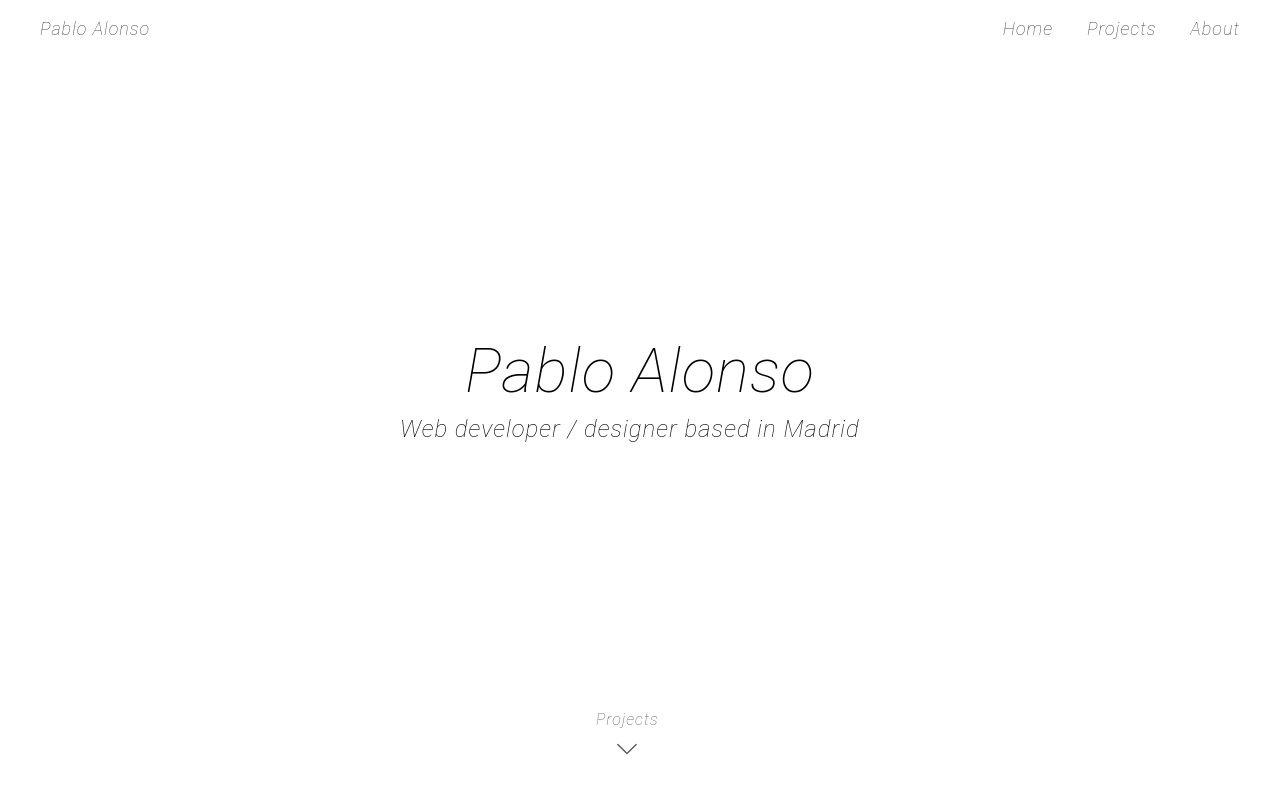
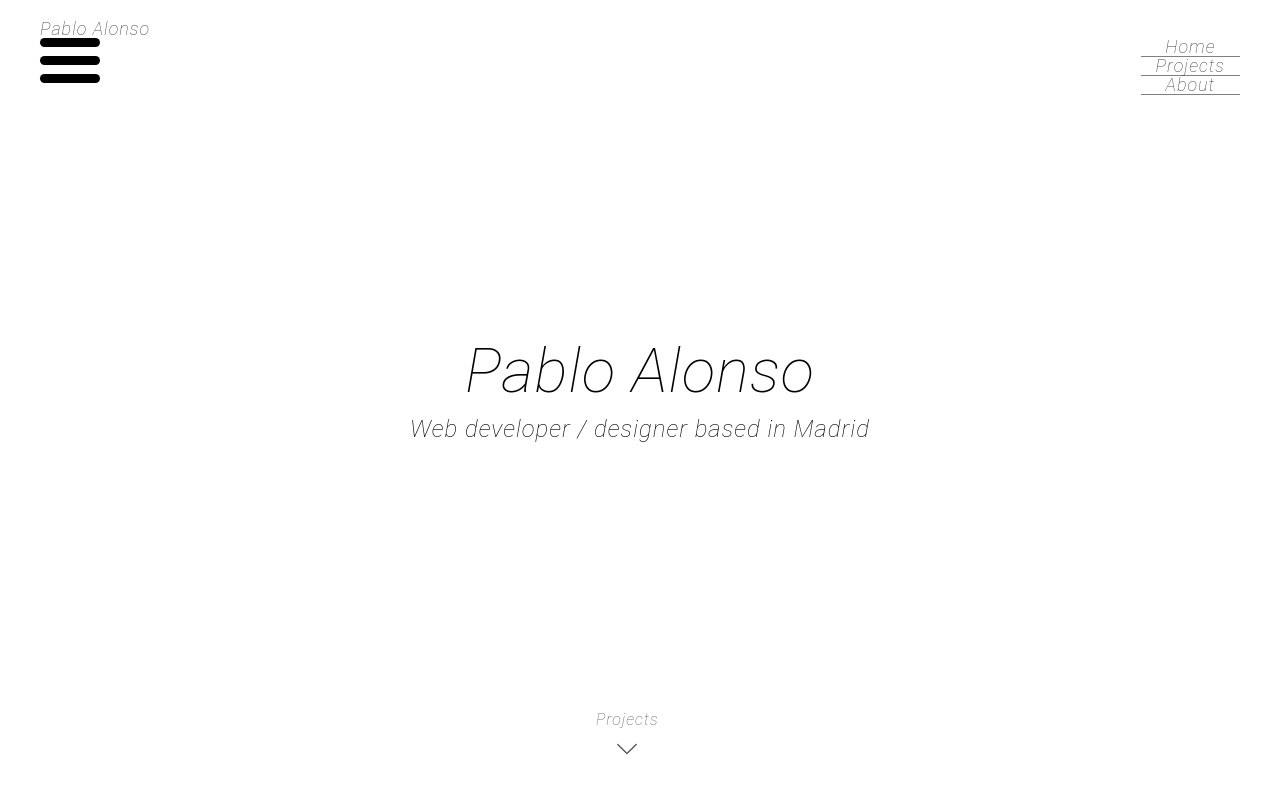
Before and after one commit to pablochux/Portfolio, a website: page template/src/index.html in a window 1280 px wide. Shown: the top 800 px of the page. Drawn offline with Linux system fonts and the light colour scheme; some packages are replaced by stand-ins of ours; a script that the page names is missing.

Commit message:
Add test styles for Reponsive

```diff
--- a/template/src/index.html
+++ b/template/src/index.html
@@ -10,7 +10,12 @@
 	<body>
 		<header class="header">
 			<nav class="nav">
-				<a href="#home" data-scroll class="nav__link">Pablo Alonso</a>
+				<a href="#home" data-scroll class="nav__link nav__link--left">Pablo Alonso</a>
+				<div id="nav-icon4">
+				<span></span>
+				<span></span>
+				<span></span>
+			</div>
 				<ul class="nav_right_position">
 					<li class="nav__item"><a data-scroll href="#home" title="Home" class="nav__link">Home</a></li>
 					<li class="nav__item"><a data-scroll href="#projects" title="Projects" class="nav__link">Projects</a></li>
@@ -19,7 +24,7 @@
 			</nav>
 		</header>
 		<section class="home" id="home">
-			<div class="home-center">
+			<div class="home-center u-center">
 				<h1 class="home-center__header u-header">Pablo Alonso</h1>
 				<p class="home-center__sub-header u-header">Web developer / designer based in Madrid</p>
 			</div>
--- a/template/src/scss/styles.scss
+++ b/template/src/scss/styles.scss
@@ -19,19 +19,53 @@
 
 	background-color: $main-bg-color;
 
+	// Mobile
+	@media screen and (max-width: 500px){
+		padding: 0;
+	}
+
 	& .nav{
-
 		&_right_position{
 			float: right;
+
+			// Mobile
+			@media screen and (max-width: 500px){
+				float: none;
+			}
+		}
+
+		&__item{
+			display: block;
+			width: 100%;
+
+			border-bottom: 1px solid grey;
+
+			text-align: center;
 		}
 
 		&__item:not(:last-child){
 			margin-right: 30px;
+
+			// Mobile
+			@media screen and (max-width: 500px){
+				margin: 0;
+			}
 		}
 
 		&__link{
+			display: inline-block;
+			width: 100%;
+
 			color: #414141;
 			font-size: 18px;
+			// Mobile
+			@media screen and (max-width: 500px){
+				padding: 15px;
+			}
+
+			&--left{
+
+			}
 		}
 	}
 }
@@ -198,3 +232,88 @@
 		}
 	}
 }
+
+
+// Test
+#nav-icon4 {
+	width: 60px;
+	height: 45px;
+	position: relative;
+	display: inline-block;
+	-webkit-transform: rotate(0deg);
+	-moz-transform: rotate(0deg);
+	-o-transform: rotate(0deg);
+	transform: rotate(0deg);
+	-webkit-transition: .5s ease-in-out;
+	-moz-transition: .5s ease-in-out;
+	-o-transition: .5s ease-in-out;
+	transition: .5s ease-in-out;
+	cursor: pointer;
+}
+
+#nav-icon4 span {
+	display: block;
+	position: absolute;
+	height: 9px;
+	width: 100%;
+	background: #000;
+	border-radius: 9px;
+	opacity: 1;
+	left: 0;
+	-webkit-transform: rotate(0deg);
+	-moz-transform: rotate(0deg);
+	-o-transform: rotate(0deg);
+	transform: rotate(0deg);
+	-webkit-transition: .25s ease-in-out;
+	-moz-transition: .25s ease-in-out;
+	-o-transition: .25s ease-in-out;
+	transition: .25s ease-in-out;
+}
+
+#nav-icon4 span:nth-child(1) {
+	top: 0px;
+	-webkit-transform-origin: left center;
+	-moz-transform-origin: left center;
+	-o-transform-origin: left center;
+	transform-origin: left center;
+}
+
+#nav-icon4 span:nth-child(2) {
+	top: 18px;
+	-webkit-transform-origin: left center;
+	-moz-transform-origin: left center;
+	-o-transform-origin: left center;
+	transform-origin: left center;
+}
+
+#nav-icon4 span:nth-child(3) {
+	top: 36px;
+	-webkit-transform-origin: left center;
+	-moz-transform-origin: left center;
+	-o-transform-origin: left center;
+	transform-origin: left center;
+}
+
+#nav-icon4.open span:nth-child(1) {
+	-webkit-transform: rotate(45deg);
+	-moz-transform: rotate(45deg);
+	-o-transform: rotate(45deg);
+	transform: rotate(45deg);
+	top: -3px;
+	left: 8px;
+}
+
+#nav-icon4.open span:nth-child(2) {
+	width: 0%;
+	opacity: 0;
+}
+
+#nav-icon4.open span:nth-child(3) {
+	-webkit-transform: rotate(-45deg);
+	-moz-transform: rotate(-45deg);
+	-o-transform: rotate(-45deg);
+	transform: rotate(-45deg);
+	top: 39px;
+	left: 8px;
+}
+// Test
```
Also changed, not shown: template/src/css/styles.css.
